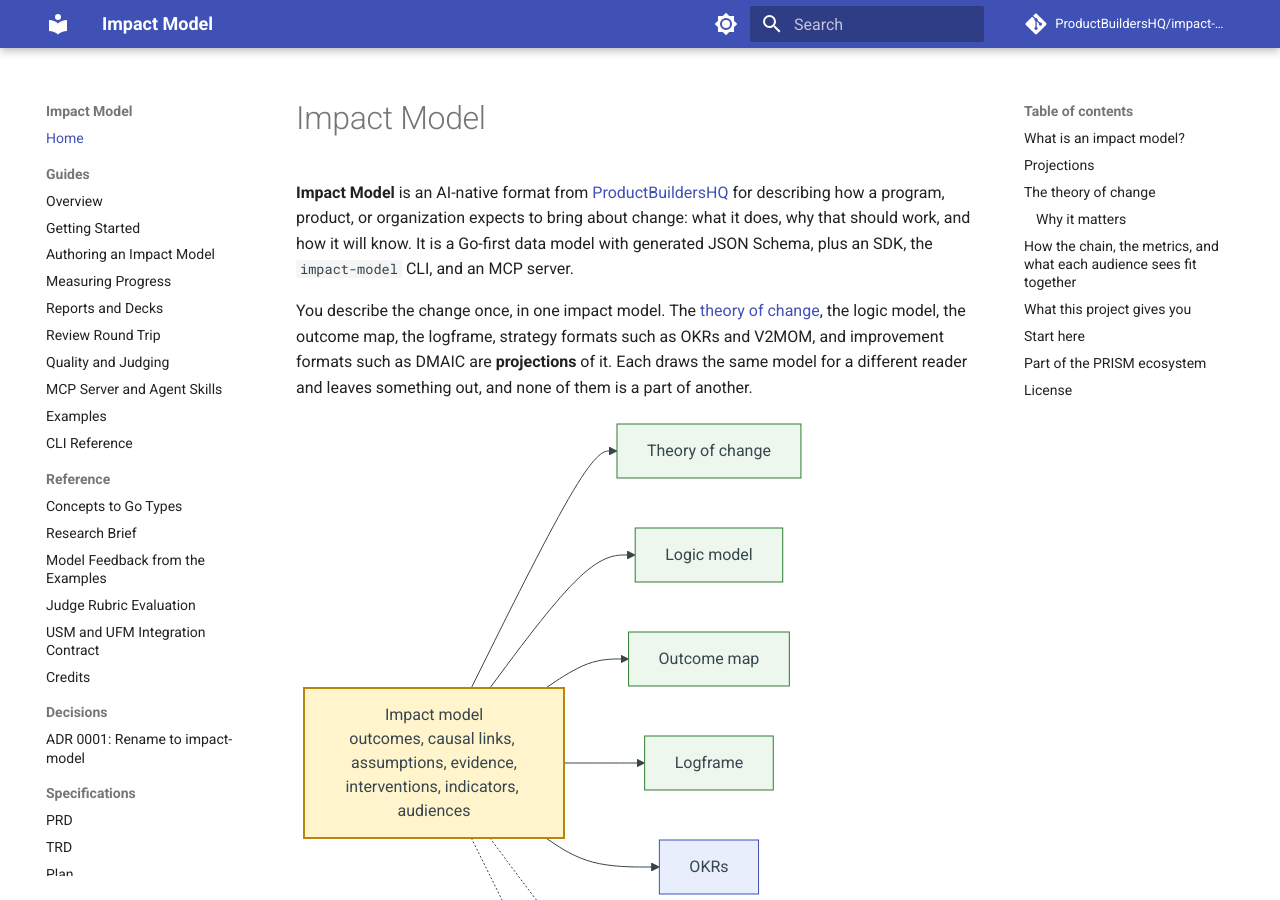
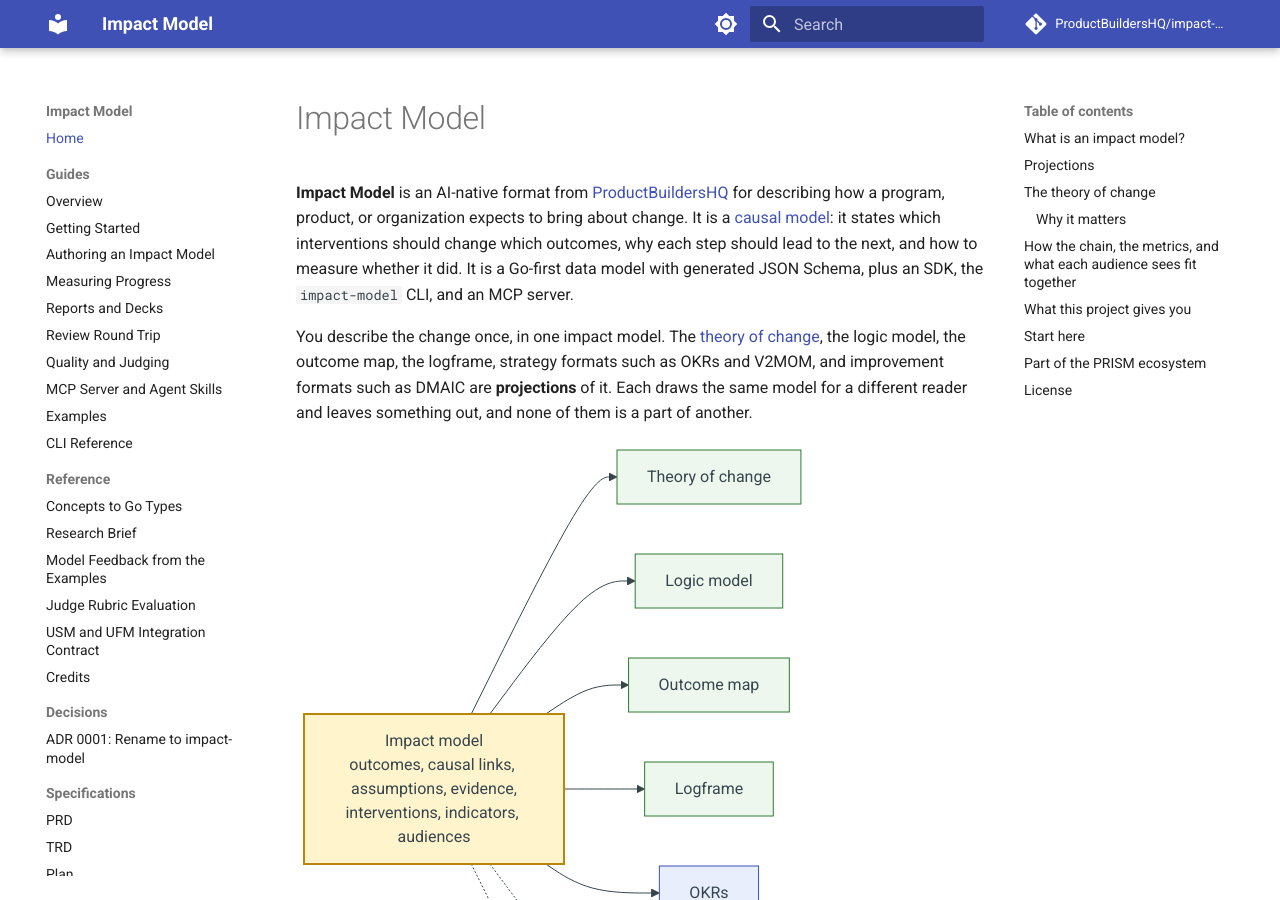
Before and after one commit to ProductBuildersHQ/theoryofchange-spec, an MkDocs documentation site: the page built from docs/index.md, in a window 1280 px wide and 900 px high. Built offline with MkDocs 1.6.1 and Material for MkDocs 9.7.7, drawn with Linux system fonts in a browser that asks for light colours; comment, search, counter and statistics services are not loaded.

Commit message:
docs: describe the impact model as a causal model
The opening paragraph says the format is a causal model: it states which
interventions should change which outcomes, why, and how to measure whether
they did. The glossary entry for intervention says how the projections name
it and how it relates to the initiatives that deliver it.

Refs: RMI-IMPACTMODEL-002

Co-Authored-By: Claude Opus 5.5 <noreply@anthropic.com>

````diff
--- a/docs/index.md
+++ b/docs/index.md
@@ -2,15 +2,18 @@
 
 **Impact Model** is an AI-native format from
 [ProductBuildersHQ](https://github.com/ProductBuildersHQ) for describing how a
-program, product, or organization expects to bring about change: what it does,
-why that should work, and how it will know. It is a Go-first data model with
+program, product, or organization expects to bring about change. It is a
+[causal model](https://en.wikipedia.org/wiki/Causal_model): it states which
+interventions should change which outcomes, why each step should lead to the
+next, and how to measure whether it did. It is a Go-first data model with
 generated JSON Schema, plus an SDK, the `impact-model` CLI, and an MCP server.
 
 You describe the change once, in one impact model. The
 [theory of change](https://en.wikipedia.org/wiki/Theory_of_change), the logic
 model, the outcome map, the logframe, strategy formats such as OKRs and V2MOM,
-and improvement formats such as DMAIC are **projections** of it. Each draws the same model for a different reader and
-leaves something out, and none of them is a part of another.
+and improvement formats such as DMAIC are **projections** of it. Each draws the
+same model for a different reader and leaves something out, and none of them is
+a part of another.
 
 ```mermaid
 flowchart LR
````
Also changed, not shown: README.md (+7 -4 lines), docs/concepts.md (+1 -1 lines).
